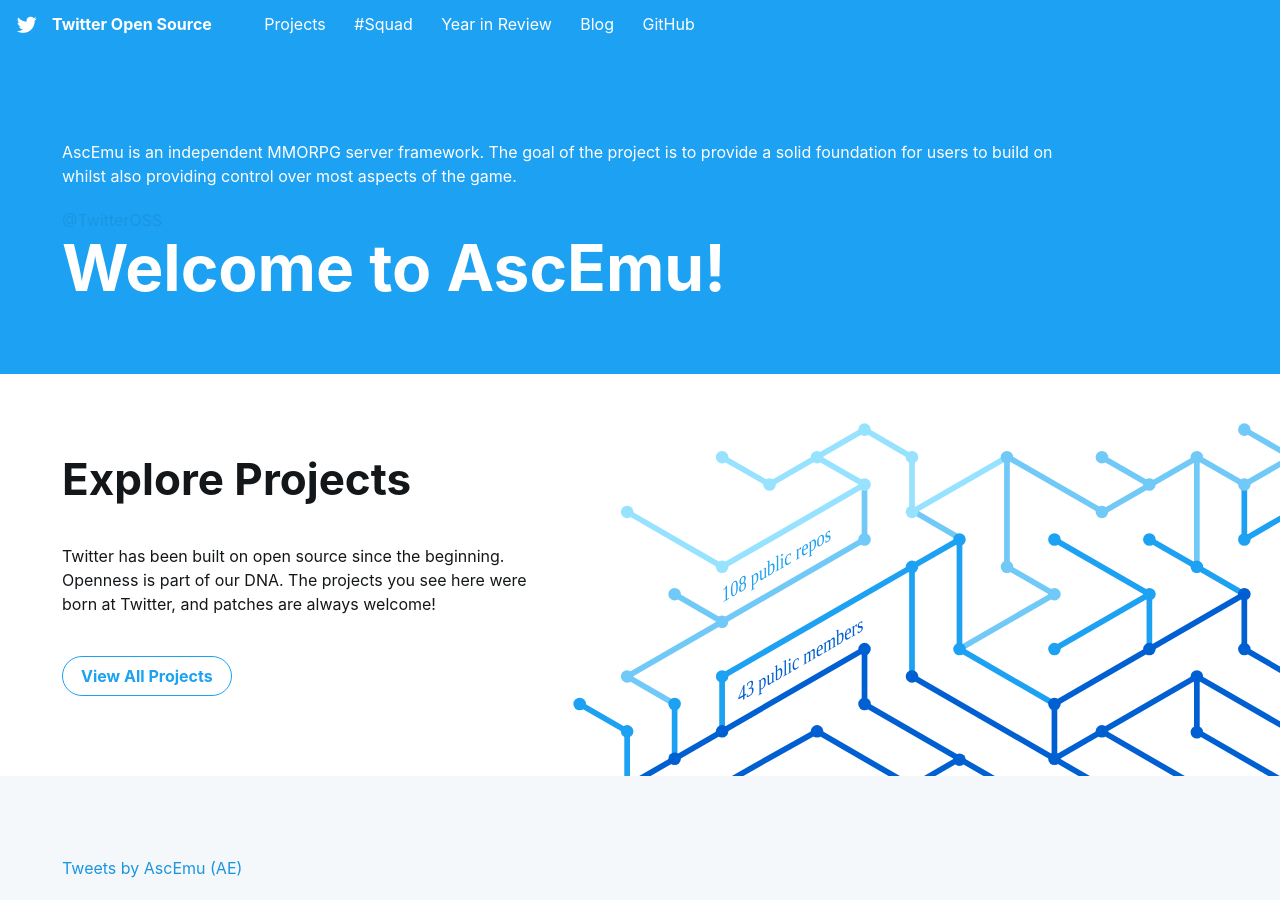
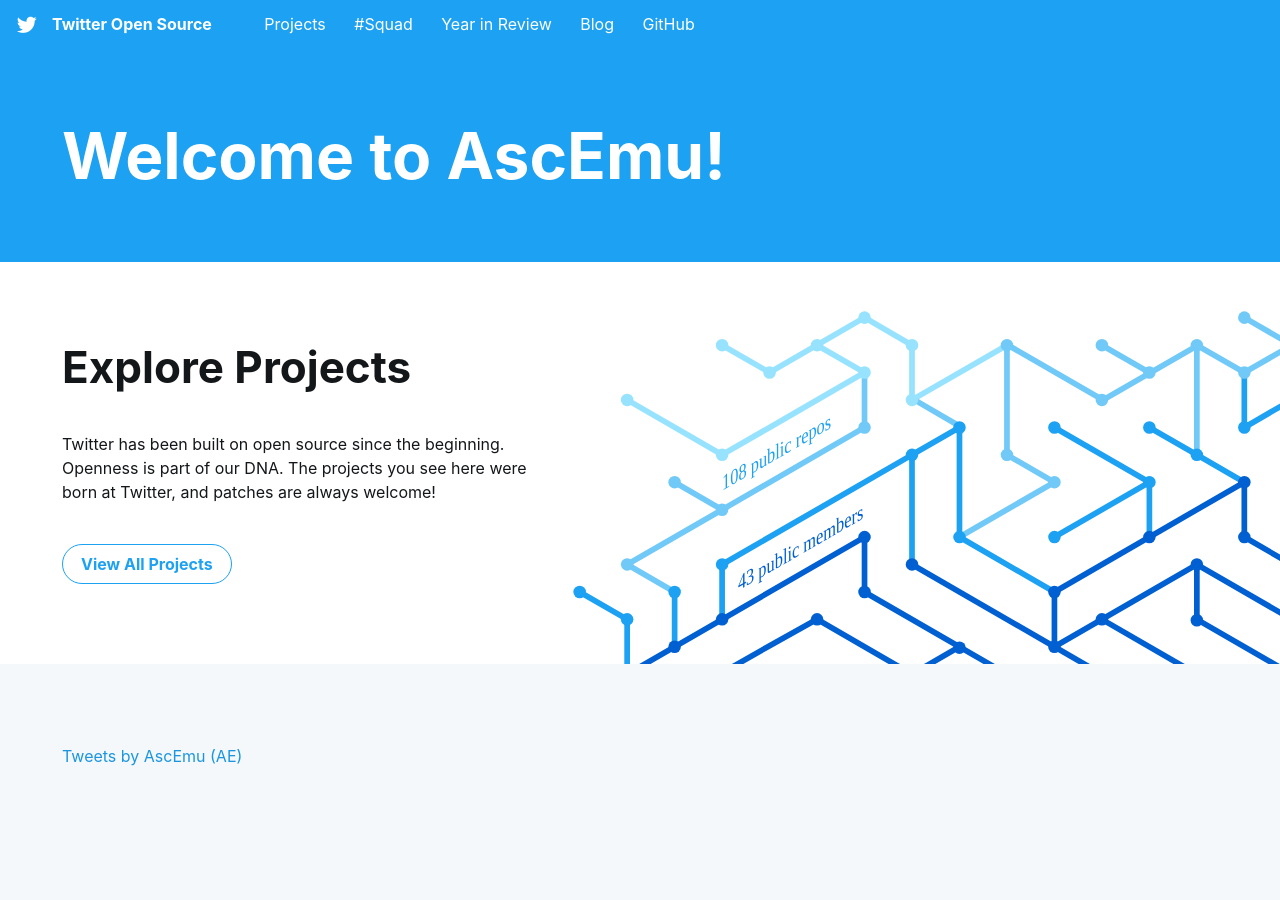
Before and after one commit to schnek/AEsite, a Jekyll site: the page built from index.html, in a window 1280 px wide and 900 px high. Built offline with Jekyll 4.4.1, drawn with Linux system fonts in a browser that asks for light colours; some web fonts are replaced; comment, search, counter and statistics services are not loaded; part of the change alters nothing that is shown.

Commit message:
Update index.html

```diff
--- a/index.html
+++ b/index.html
@@ -1,9 +1,9 @@
 ---
 layout: default
-title: Twitter Open Source
-description: Twitter Open Source Website
-keywords: twitter, open, source, open source, finatra, finagle, scala
-url: https://opensource.twitter.com
+title: AscEmu Open Source
+description: AscEmu Open Source Website
+keywords: AscEmu, ArcEmu, open, source, open source
+url: http://www.ascemu.org
 custom_css: index.css
 custom_js: index.js
 ---
@@ -13,8 +13,6 @@ custom_js: index.js
 <div class="header home-header">
     <div class="Grid container">
         <div id="header-text" class="Grid-cell u-size7of8">
-            <p class="subheading">AscEmu is an independent MMORPG server framework. The goal of the project is to provide a solid foundation for users to build on whilst also providing control over most aspects of the game.</p>
-            <a href="https://twitter.com/TwitterOSS" target="_blank">@TwitterOSS</a>
             <h1 class="large-title">Welcome to AscEmu!</h1>
         </div>
     </div>
```
